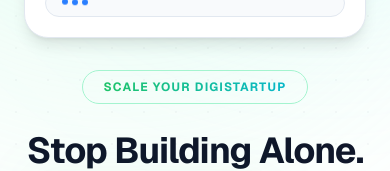
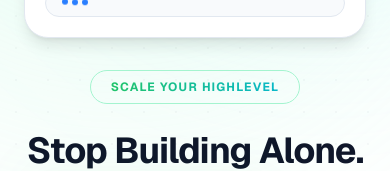
Before and after one commit to Muhammadkashifsaeed/heighlevel, a Next.js app: page / in a window 390 px wide. Shown: the part 400-571 px from the top of the page. Built offline with nearby package versions, Linux system fonts and the light colour scheme.

Commit message:
fix hero text and header mobile scroll behavior

```diff
--- a/src/app/components/Header.tsx
+++ b/src/app/components/Header.tsx
@@ -31,7 +31,8 @@
 
   return (
     <header
-      className={`fixed top-0 left-0 right-0 z-50 px-4 pt-3 sm:px-6 transition-all duration-300`}
+      className={`fixed top-0 left-0 right-0 z-50 overflow-hidden px-4 pt-3 sm:px-6 transition-all duration-300`}
+      style={{ willChange: "transform" }}
     >
       <div
         className={`mx-auto flex h-16 max-w-7xl items-center justify-between gap-6 rounded-full border border-border px-6 shadow-sm backdrop-blur-md transition-all duration-300 ${
--- a/src/app/components/HeroSection.tsx
+++ b/src/app/components/HeroSection.tsx
@@ -106,7 +106,7 @@
             className="flex flex-col items-center gap-6 text-center"
           >
             <span className="rounded-full border border-emerald-200 bg-emerald-50 px-5 py-2 text-xs font-bold uppercase tracking-widest bg-[linear-gradient(90deg,#22c55e,#06b6d4)] bg-clip-text text-transparent">
-              Scale Your DigiStartup
+              Scale Your HighLevel
             </span>
             <h1 className="text-4xl font-bold leading-tight tracking-tight sm:text-5xl lg:text-6xl">
               Stop Building Alone.{" "}
```
